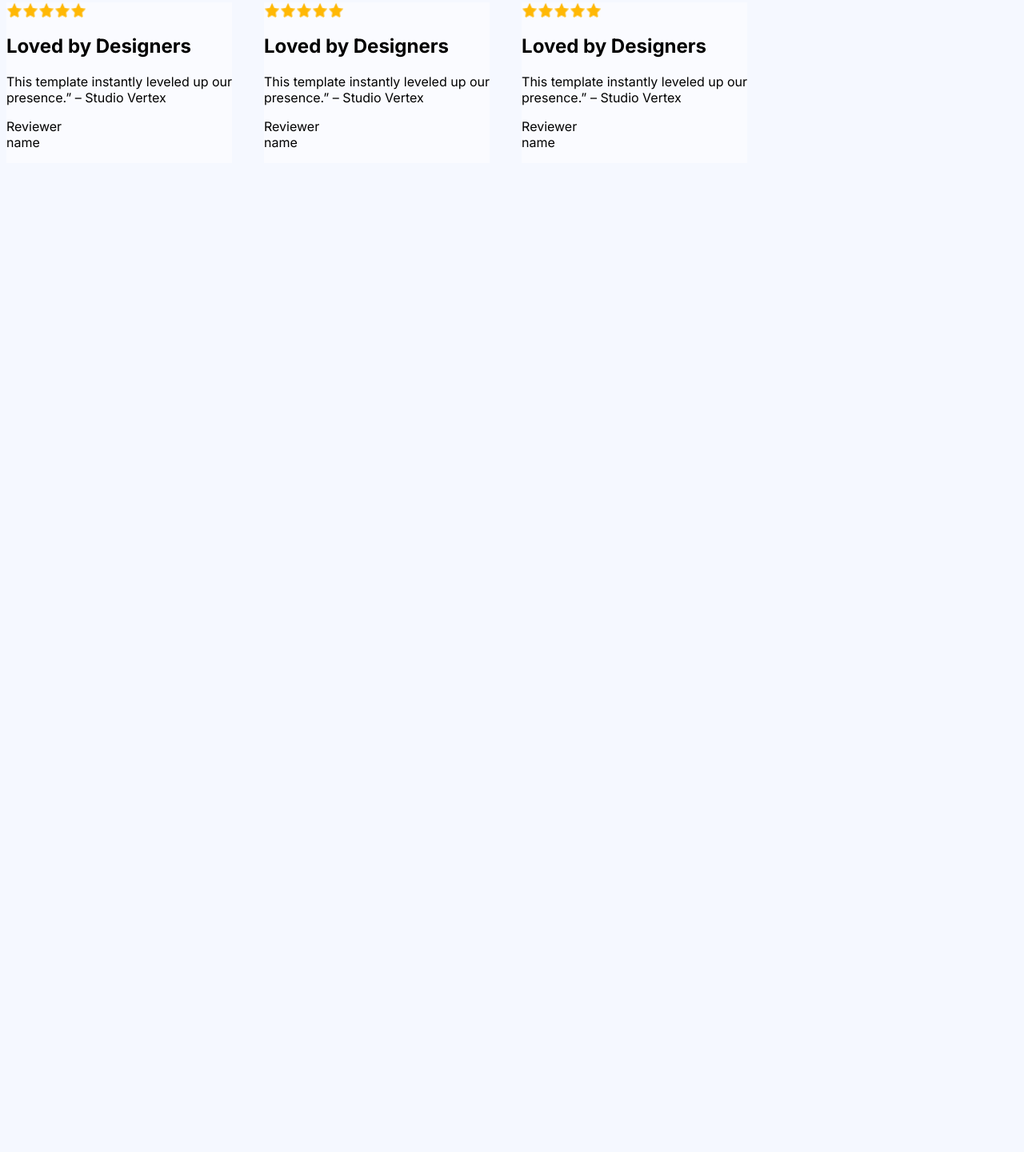
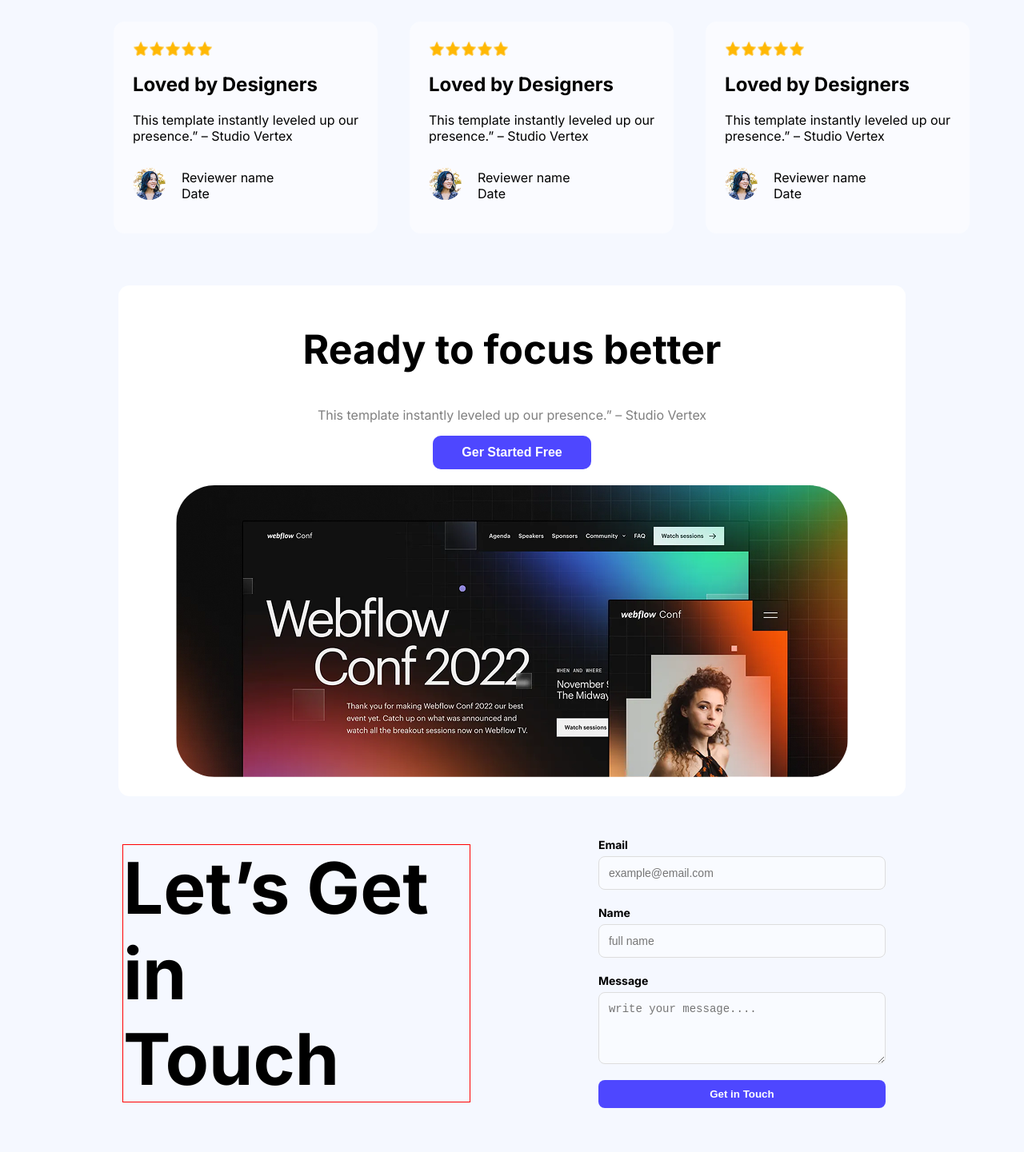
Before and after one commit to kaium44809/assignment-001, a plain HTML site: page index.html in a window 1280 px wide. Shown: the part 1737-3178 px from the top of the page at 80% size. Before the commit the page ends 1949 px from the top, so only its background shows below. Drawn offline with Linux system fonts and the light colour scheme.

Commit message:
Let’s Get in Touch section done

```diff
--- a/index.html
+++ b/index.html
@@ -59,10 +59,10 @@
     <!-- Joined Thousands of Productive Users section ends here  -->
 
     <!-- What our users say section starts here -->
-    <section>
+    <section class="card-container">
       <h1 class="users">What our users say</h1>
       <div class="user-say flex">
-        <div class="color-2">
+        <div class="color-2 user-say">
           <div class="flex">
             <img class="icon-size" src="./Assets/icon-star.png" alt="" />
             <img class="icon-size" src="./Assets/icon-star.png" alt="" />
@@ -75,9 +75,17 @@
             This template instantly leveled up our<br />presence.” – Studio
             Vertex
           </p>
-          <p>Reviewer<br />name</p>
+          <div class="flex div-01">
+            <div>
+              <img src="./Assets/avatar.png" alt="" />
+            </div>
+            <div>
+              <p>Reviewer name<br />Date</p>
+            </div>
+          </div>
         </div>
-        <div class="user-say color-2">
+
+        <div class="color-2 user-say">
           <div class="flex">
             <img class="icon-size" src="./Assets/icon-star.png" alt="" />
             <img class="icon-size" src="./Assets/icon-star.png" alt="" />
@@ -90,9 +98,17 @@
             This template instantly leveled up our<br />presence.” – Studio
             Vertex
           </p>
-          <p>Reviewer<br />name</p>
+          <div class="flex div-01">
+            <div>
+              <img src="./Assets/avatar.png" alt="" />
+            </div>
+            <div>
+              <p>Reviewer name<br />Date</p>
+            </div>
+          </div>
         </div>
-        <div class="user-say color-2">
+
+        <div class="color-2 user-say">
           <div class="flex">
             <img class="icon-size" src="./Assets/icon-star.png" alt="" />
             <img class="icon-size" src="./Assets/icon-star.png" alt="" />
@@ -105,10 +121,68 @@
             This template instantly leveled up our<br />presence.” – Studio
             Vertex
           </p>
-          <p>Reviewer<br />name</p>
+          <div class="flex div-01">
+            <div>
+              <img src="./Assets/avatar.png" alt="" />
+            </div>
+            <div>
+              <p>Reviewer name<br />Date</p>
+            </div>
+          </div>
         </div>
       </div>
     </section>
     <!-- What our users say section ends here -->
+    <!-- Ready to focus better section starts here -->
+    <section class="hero-section">
+      <div>
+        <h1 class="banner-title-02">Ready to focus better</h1>
+        <p class="banner-description-02">
+          This template instantly leveled up our presence.” – Studio Vertex
+        </p>
+        <div class="center-align">
+          <button class="btn-01 btn-04">Ger Started Free</button>
+        </div>
+      </div>
+      <div class="center-align">
+        <img src="./Assets/wc-big.png" alt="" />
+      </div>
+    </section>
+    <!-- Ready to focus better section end here -->
+
+    <!-- Let’s Get in Touch section starts here -->
+    <div class="flex center-align-02 pd">
+      <div>
+        <h1 class="title">Let’s Get in<br />Touch</h1>
+      </div>
+      <div class="form-container">
+        <form>
+          <label for="email">Email</label>
+          <input
+            type="email"
+            id="email"
+            placeholder="example@email.com"
+            required
+          />
+
+          <label for="name">Name</label>
+          <input type="text" id="name" placeholder="full name" required />
+
+          <label for="message">Message</label>
+          <textarea
+            id="message"
+            rows="4"
+            placeholder="write your message...."
+            required
+          ></textarea>
+          <button type="submit">Get in Touch</button>
+        </form>
+      </div>
+    </div>
+    <!-- Let’s Get in Touch section end here -->
+
+    <!-- footer section starts here -->
+    <footer></footer>
+    <!-- footer section end here -->
   </body>
 </html>
--- a/style.css
+++ b/style.css
@@ -128,7 +128,7 @@ span {
   color: rgb(37, 36, 50);
   font-size: 42px;
   font-weight: 700;
-  text-align: center;
+  padding-left: 370px;
   margin-top: 100px;
 }
 .color-2 {
@@ -141,5 +141,108 @@ span {
 }
 .user-say {
   gap: 40px;
+  border-radius: 14px;
+  padding: 24px;
+}
+.div-01 {
+  align-items: center;
+  gap: 20px;
+}
+.card-container {
+  padding-left: 110px;
 }
 /* What our users say section ends here  */
+
+/* Ger Started Free section starts here */
+.banner-title-02 {
+  text-align: center;
+  font-size: 50px;
+  font-weight: 700;
+  color: rgb(0, 0, 0);
+  padding-top: 50px;
+}
+.banner-description-02 {
+  text-align: center;
+  font-size: 16px;
+  font-weight: 400;
+  color: rgba(0, 0, 0, 0.5);
+}
+.center-align {
+  text-align: center;
+  padding-bottom: 20px;
+}
+.btn-04 {
+  color: rgb(255, 255, 255);
+  font-size: 16px;
+  font-weight: 500px;
+}
+.hero-section {
+  border-radius: 14px;
+  background: rgb(255, 255, 255);
+  margin-left: 140px;
+  margin-right: 140px;
+}
+/* Ger Started Free section end here */
+
+/* Let’s Get in Touch section starts here */
+.form-container {
+  padding: 30px;
+  width: 400px;
+}
+
+form {
+  display: flex;
+  flex-direction: column;
+}
+
+label {
+  margin-bottom: 6px;
+  font-weight: bold;
+  font-size: 14px;
+}
+
+input,
+textarea {
+  padding: 12px;
+  border: 1px solid #ddd;
+  border-radius: 8px;
+  margin-bottom: 20px;
+  font-size: 14px;
+  background-color: #f9fbff;
+  outline: none;
+}
+
+input:focus,
+textarea:focus {
+  border-color: #a3c1ff;
+}
+
+button {
+  background-color: rgb(78, 71, 255);
+  color: white;
+  padding: 10px;
+  border: none;
+  border-radius: 8px;
+  cursor: pointer;
+  font-weight: bold;
+}
+
+button:hover {
+  background-color: #3c4de0;
+}
+.center-align-02 {
+  /* text-align: center; */
+  align-items: center;
+}
+.title {
+  font-size: 89px;
+  font-weight: 700;
+  color: rgb(0, 0, 0);
+  border: 1px solid red;
+}
+.pd {
+  margin-left: 145px;
+  margin-right: 135px;
+  gap: 130px;
+}
+/* Let’s Get in Touch section end here */
```
